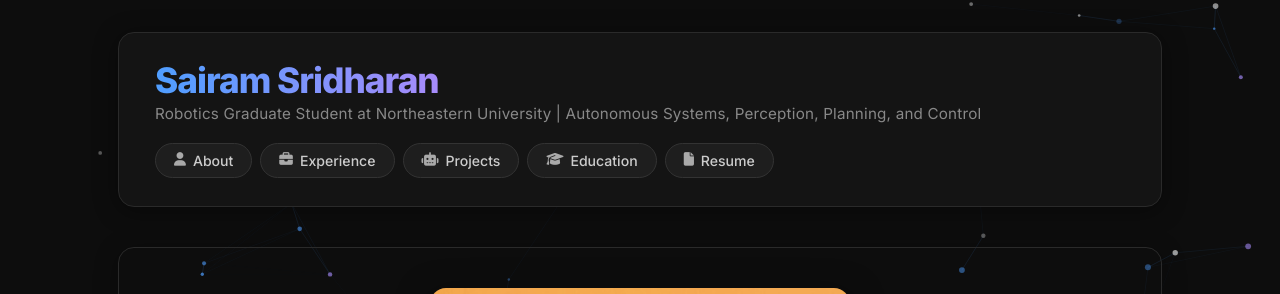
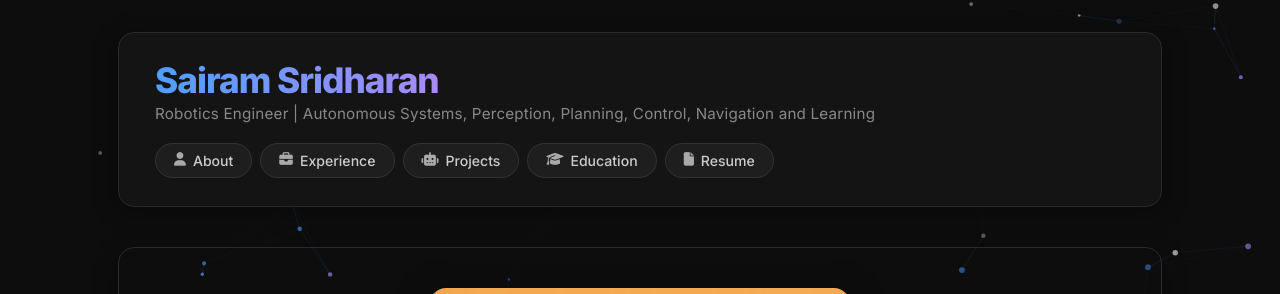
Before and after one commit to Sairamzz/Sairamzz.github.io, a Jekyll site: the page built from index.md, in a window 1280 px wide. Shown: the top 294 px of the page. Built offline with Jekyll 4.4.1, drawn with Linux system fonts in a browser that asks for light colours; nearby versions of some CDN libraries.

Commit message:
Update _config.yml

```diff
--- a/_config.yml
+++ b/_config.yml
@@ -1,3 +1,3 @@
 title: Sairam Sridharan
-description: Robotics Graduate Student at Northeastern University | Autonomous Systems, Perception, Planning, and Control
+description: Robotics Engineer | Autonomous Systems, Perception, Planning, Control, Navigation and Learning
 permalink: pretty
```
